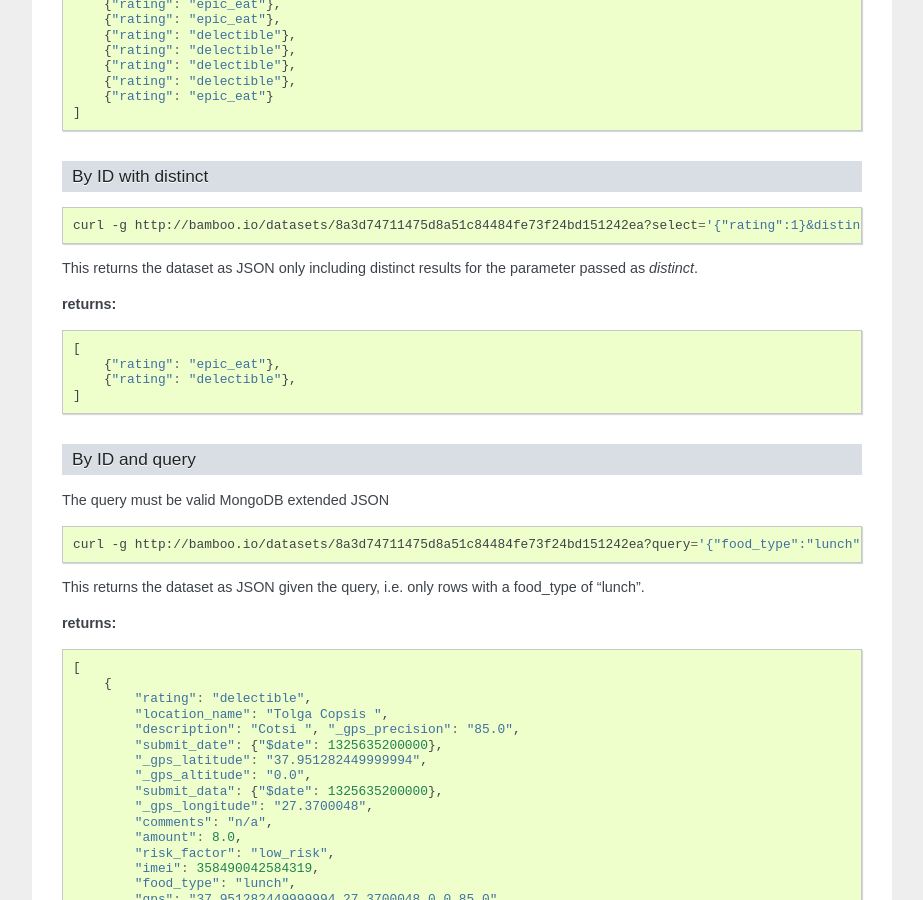
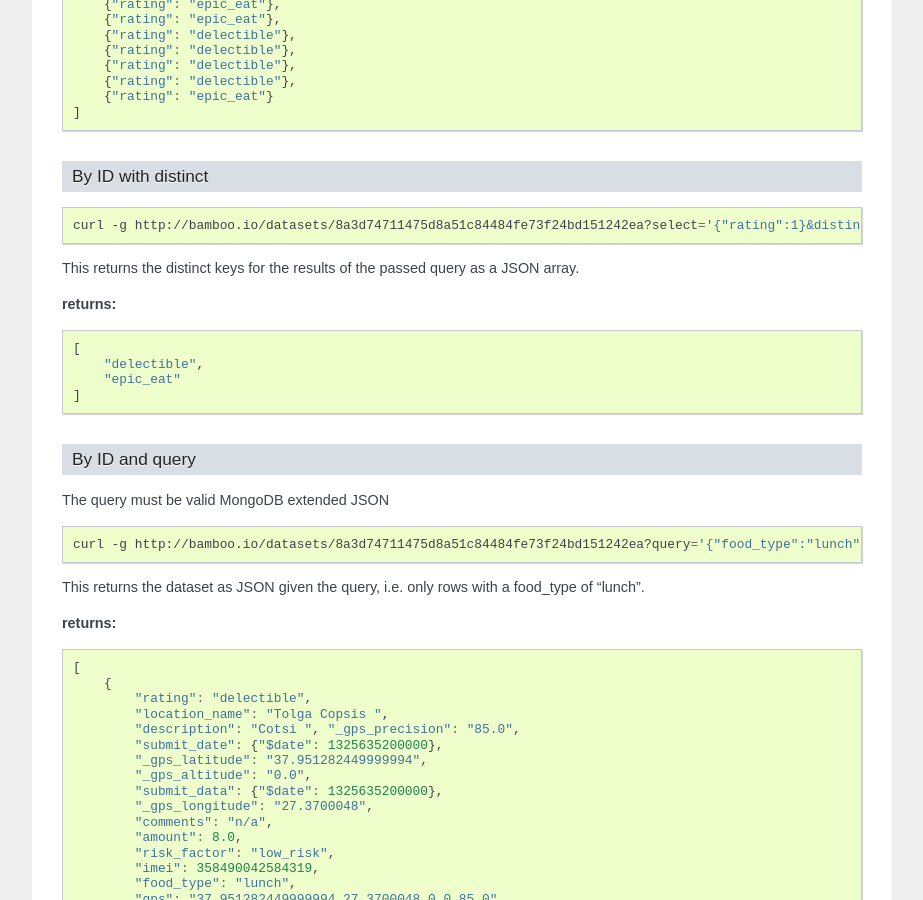
Before and after one commit to pld/bamboo, a Sphinx documentation site: the page built from docs/basic_commands.rst, in a window 1280 px wide and 900 px high, scrolled down 2717 px. Shown: the whole window, without its empty margins (198-1121 px from the left). Built offline with Sphinx 7.4.7, drawn with Linux system fonts in a browser that asks for light colours; formulas are drawn with MathJax 3.

Commit message:
fix distinct docs

```diff
--- a/docs/basic_commands.rst
+++ b/docs/basic_commands.rst
@@ -187,16 +187,16 @@ By ID with distinct
 
     curl -g http://bamboo.io/datasets/8a3d74711475d8a51c84484fe73f24bd151242ea?select='{"rating":1}&distinct=rating'
 
-This returns the dataset as JSON only including distinct results for the parameter
-passed as `distinct`.
+This returns the distinct keys for the results of the passed query as a JSON
+array.
 
 **returns:**
 
 .. code-block:: javascript
 
     [
-        {"rating": "epic_eat"},
-        {"rating": "delectible"},
+        "delectible",
+        "epic_eat"
     ]
 
 By ID and query
```
